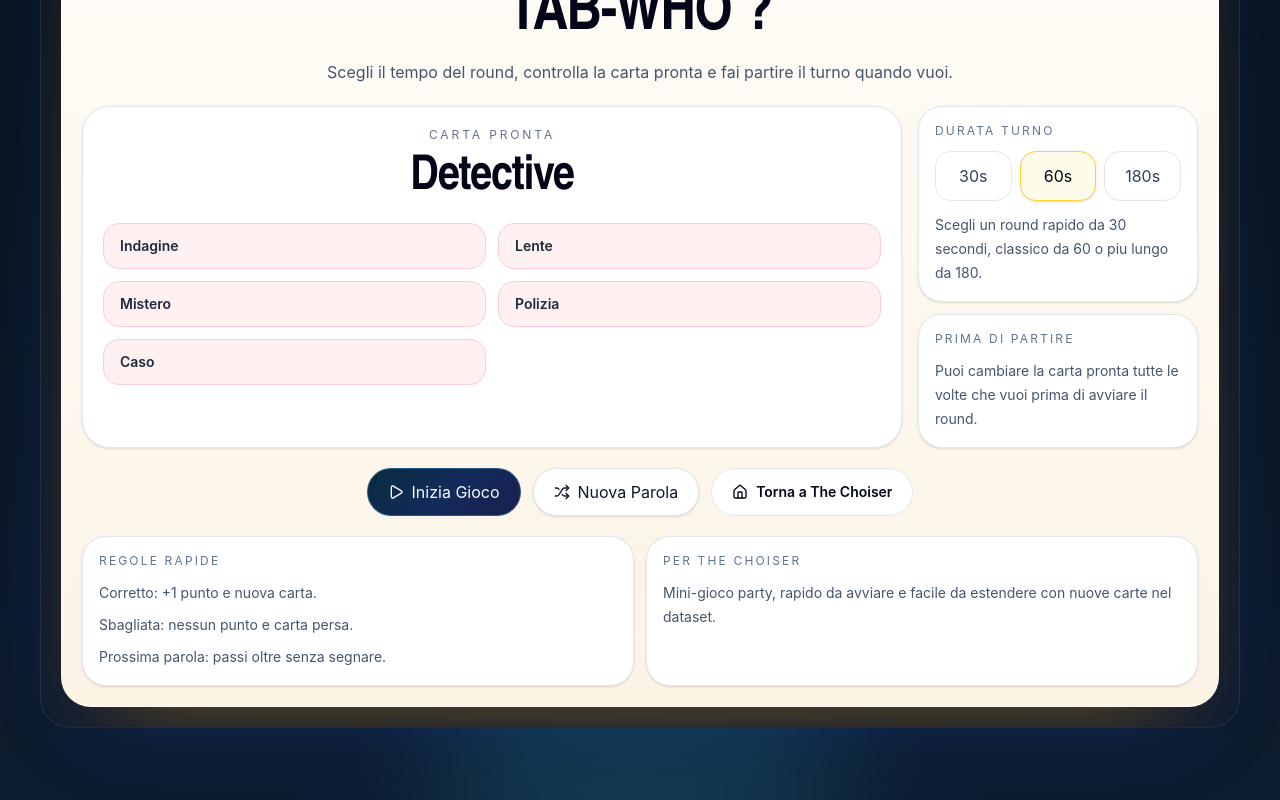
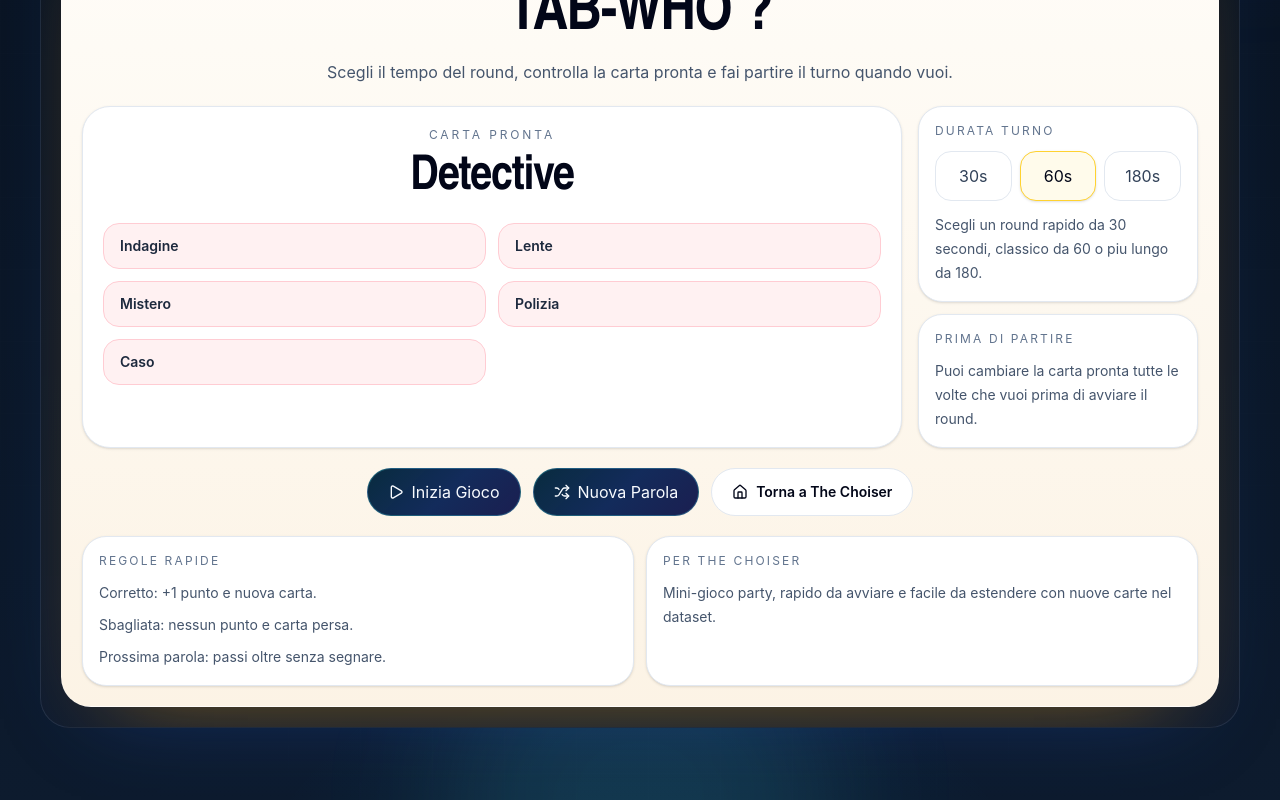
Before and after one commit to Pdor98/the-choiser, a Next.js app: page /games/tab-who in a window 1280 px wide. Shown: the part 523-1323 px from the top of the page. Built offline with nearby package versions, Linux system fonts and the light colour scheme.

Commit message:
Match TAB-WHO preview button to primary action

```diff
--- a/src/features/games/tab-who.tsx
+++ b/src/features/games/tab-who.tsx
@@ -328,11 +328,9 @@ export function TabWhoGame() {
                 </Button>
               <Button
                 type="button"
-                  variant="secondary"
                 icon={<Shuffle className="size-4" />}
                 onClick={loadPreviewCard}
-                  className="!border-slate-200 !bg-white !text-slate-900 shadow-sm hover:!bg-slate-100 hover:!text-slate-950"
-                  style={lightActionButtonStyle}
+                className="bg-slate-950 text-white hover:bg-slate-800"
               >
                 Nuova Parola
               </Button>
```
Lines whose indentation alone changed are shown as unchanged.
